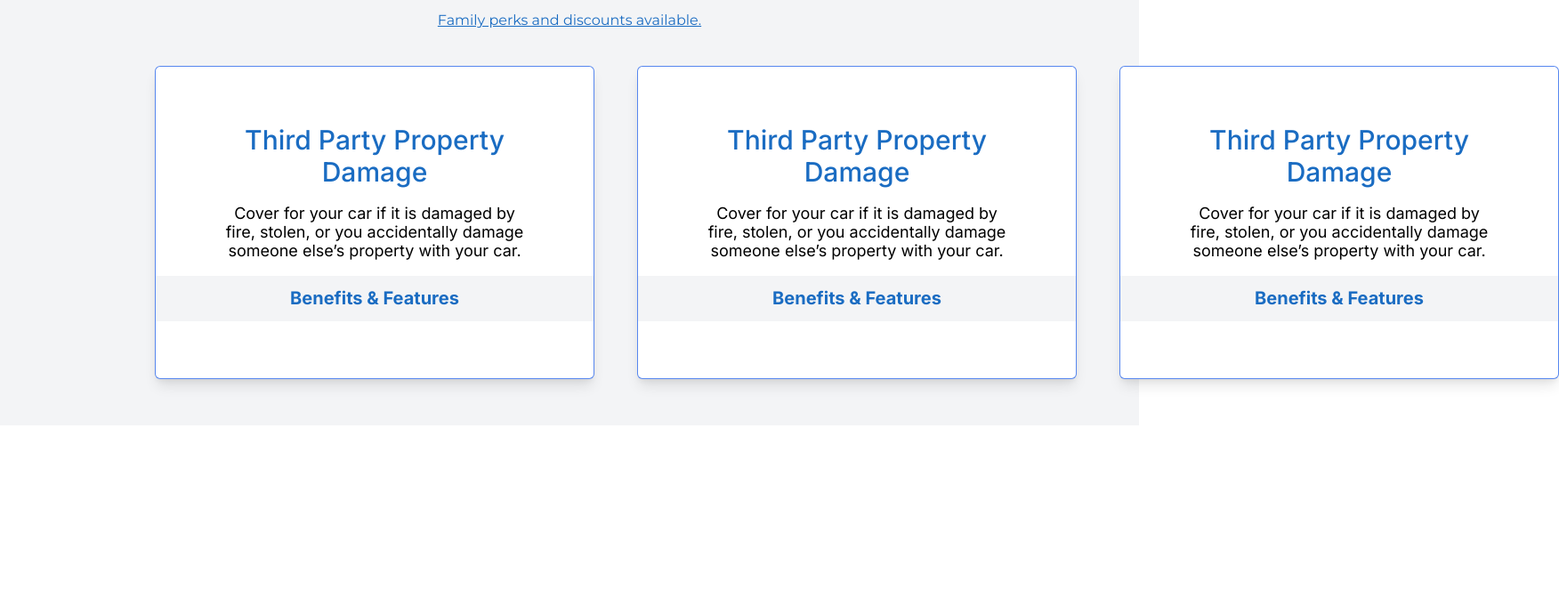
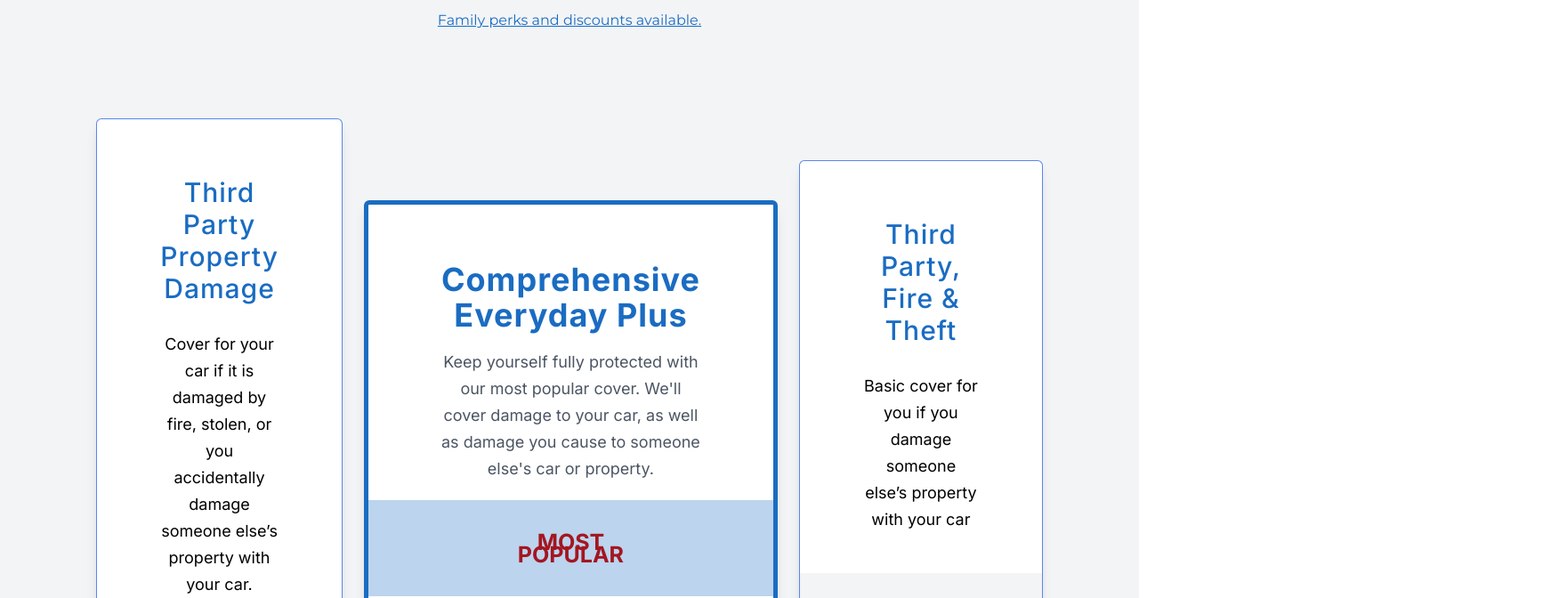
Before and after one commit to SewinaCode/mission5-dream-team, a React (Create React App) app: page / in a window 1280 px wide. Shown: the part 1400-2072 px from the top of the page at 89% size, 1752 px wide, since content can reach past the window. Before the commit the page ends 1878 px from the top, so only its background shows below. Built offline with nearby package versions, Linux system fonts and the light colour scheme.

Commit message:
refinement and progress

```diff
--- a/src/App.js
+++ b/src/App.js
@@ -1,16 +1,10 @@
 import "./App.css";
-import Header from "./sections/header";
-import Introduction from "./sections/Intro-Section";
-import MainNav from "./sections/mainNav";
-import Policies from "./sections/policy-sec";
+import Home from "./pages/HomePage";
 
 function App() {
   return (
     <div className="App">
-      <Header />
-      <MainNav />
-      <Introduction />
-      <Policies />
+      <Home />
     </div>
   );
 }
--- a/src/components/card-comp.css
+++ b/src/components/card-comp.css
@@ -2,10 +2,26 @@
     background-color: white;
     border-radius: 6px;
     box-shadow: 0px 4px 6px -2px rgba(0, 0, 0, 0.06), 0px 10px 15px -3px rgba(0, 0, 0, 0.1);
-    margin: 0px 24px;
-
 }
 
+.selective-margin {
+    margin: 0px 24px;
+}
+
+.small-card {
+    width: 500px;
+    /* height: 851px; */
+}
+
+.big-card{
+    width: 540px;
+    /* height: 997px; */
+}
+
+.para-text-size {
+    width: auto;
+    height: 100px;
+}
 
 .card-comp-pad {
     padding: 64px 0px;
@@ -14,3 +30,7 @@
 .content-padding {
     padding: 0px 71px;
 }
+
+.popular-padding {
+    padding: 0px 82px;
+}
--- a/src/components/card-comp.js
+++ b/src/components/card-comp.js
@@ -12,7 +12,7 @@ function MiddleBar({ className, variant, text }) {
 
 function NormalCard({ variant, heading, desc, bar }) {
   return (
-    <div className="main-card card-comp-pad" style={variant}>
+    <div className="small-card main-card card-comp-pad" style={variant}>
       <div className="content-padding">
         {heading}
         {desc}
@@ -22,8 +22,19 @@ function NormalCard({ variant, heading, desc, bar }) {
   );
 }
 
-function MostPopular({ variant }) {
-  return <div className="main-card card-comp-pad " style={variant}></div>;
+function MostPopular({ variant, heading, desc, bar }) {
+  return (
+    <div
+      className="big-card main-card card-comp-pad selective-margin"
+      style={variant}
+    >
+      <div className="popular-padding">
+        {heading}
+        {desc}
+      </div>
+      {bar}
+    </div>
+  );
 }
 
 export { NormalCard, MostPopular, MiddleBar };
--- a/src/components/sec-heading.css
+++ b/src/components/sec-heading.css
@@ -89,3 +89,21 @@
 .no-margin {
     margin: 0;
 }
+
+.add-margin {
+    margin: 20px 0px;
+}
+
+.add-top-margin {
+    margin-top: 45px;
+}
+
+/* Padding */
+
+.add-padding {
+    padding: 0px 20px;
+}
+
+.add-top-padding {
+    padding-top: 12px;
+}
--- a/src/components/variants-comp/comp-variants.js
+++ b/src/components/variants-comp/comp-variants.js
@@ -15,6 +15,11 @@ export const LinkHeader = {
 
 export const BlueText = {
   color: "#1A6CC2",
+  letterSpacing: "1px",
+};
+
+export const BlackText = {
+  color: "#4B5563",
 };
 
 export const NormalVariant = {
@@ -24,18 +29,16 @@ export const NormalVariant = {
 export const CardVariant = {
   border: "5px solid #1A6CC2",
   width: "540px",
-  height: "997px",
 };
 
 export const WhiteBar = {
   backgroundColor: "#F3F4F6",
   color: "#1A6CC2",
-  width: "492px",
-  padding: "18.5px 0px",
+  padding: "30px 0px",
 };
 
 export const BlueBar = {
-  backgroundColor: "#3274B8",
+  background: "rgba(26, 108, 194, 0.29)",
   color: "#A31621",
-  padding: "20px 163px",
+  padding: "40px 163px",
 };
--- /dev/null
+++ b/src/pages/HomePage.js
@@ -0,0 +1,15 @@
+import Header from "../sections/header";
+import Introduction from "../sections/Intro-Section";
+import MainNav from "../sections/mainNav";
+import Policies from "../sections/policy-sec";
+
+export default function Home() {
+  return (
+    <>
+      <Header />
+      <MainNav />
+      <Introduction />
+      <Policies />
+    </>
+  );
+}
--- a/src/sections/policy-sec.css
+++ b/src/sections/policy-sec.css
@@ -12,7 +12,10 @@
 }
 
 .policy-cards {
+    align-items: center;
     display: flex;
     flex-direction: row;
-
+    justify-content: center;
+    padding: 59px 0px;
+    width: 100%;
 }
--- a/src/sections/policy-sec.js
+++ b/src/sections/policy-sec.js
@@ -1,13 +1,15 @@
 import React from "react";
-import { NormalCard, MiddleBar } from "../components/card-comp";
+import { NormalCard, MiddleBar, MostPopular } from "../components/card-comp";
 import { HeadingTxt, ParaText, Link } from "../components/sec-heading";
 import {
+  BlackText,
+  BlueBar,
+  BlueText,
+  CardVariant,
   HeadingBlk,
   LinkHeader,
-  BlueText,
   NormalVariant,
   WhiteBar,
-  BlueBar,
 } from "../components/variants-comp/comp-variants";
 import "./policy-sec.css";
 import "../components/card-comp.css";
@@ -44,15 +46,39 @@ export default function Policies() {
           }
           desc={
             <ParaText
-              className="section-header xsml-weight sml-font-header "
+              className="section-header xsml-weight sml-font-header add-top-padding card-height "
               text="Cover for your car if it is damaged by fire, stolen, or you accidentally damage someone else’s property with your car."
             />
           }
           bar={
             <MiddleBar
-              className="section-header med-weight bt-font-header xsml-height"
+              className="section-header med-weight bt-font-header xsml-height add-margin"
               variant={WhiteBar}
               text="Benefits & Features"
+            />
+          }
+        />
+        <MostPopular
+          variant={CardVariant}
+          heading={
+            <HeadingTxt
+              className="section-header xlg-font-header med-weight med-height"
+              variant={BlueText}
+              text="Comprehensive Everyday Plus"
+            />
+          }
+          desc={
+            <ParaText
+              className="section-header xsml-weight sml-font-header card-height"
+              variant={BlackText}
+              text="Keep yourself fully protected with our most popular cover. We'll cover damage to your car, as well as damage you  cause to someone else's car or property."
+            />
+          }
+          bar={
+            <MiddleBar
+              className="section-header med-weight med-font-header xsml-height add-margin"
+              variant={BlueBar}
+              text="MOST POPULAR"
             />
           }
         />
@@ -60,43 +86,20 @@ export default function Policies() {
           variant={NormalVariant}
           heading={
             <HeadingTxt
-              className="section-header lg-font-header sml-weight bt-height"
+              className="section-header lg-font-header sml-weight bt-height add-padding"
               variant={BlueText}
-              text="Third Party Property Damage"
+              text="Third Party, Fire & Theft"
             />
           }
           desc={
             <ParaText
-              className="section-header xsml-weight sml-font-header "
-              text="Cover for your car if it is damaged by fire, stolen, or you accidentally damage someone else’s property with your car."
+              className="section-header xsml-weight sml-font-header add-top-padding card-height "
+              text="Basic cover for you if you damage someone else’s property with your car"
             />
           }
           bar={
             <MiddleBar
-              className="section-header med-weight bt-font-header xsml-height"
-              variant={WhiteBar}
-              text="Benefits & Features"
-            />
-          }
-        />
-        <NormalCard
-          variant={NormalVariant}
-          heading={
-            <HeadingTxt
-              className="section-header lg-font-header sml-weight bt-height"
-              variant={BlueText}
-              text="Third Party Property Damage"
-            />
-          }
-          desc={
-            <ParaText
-              className="section-header xsml-weight sml-font-header "
-              text="Cover for your car if it is damaged by fire, stolen, or you accidentally damage someone else’s property with your car."
-            />
-          }
-          bar={
-            <MiddleBar
-              className="section-header med-weight bt-font-header xsml-height"
+              className="section-header med-weight bt-font-header xsml-height add-margin add-top-margin"
               variant={WhiteBar}
               text="Benefits & Features"
             />
```
